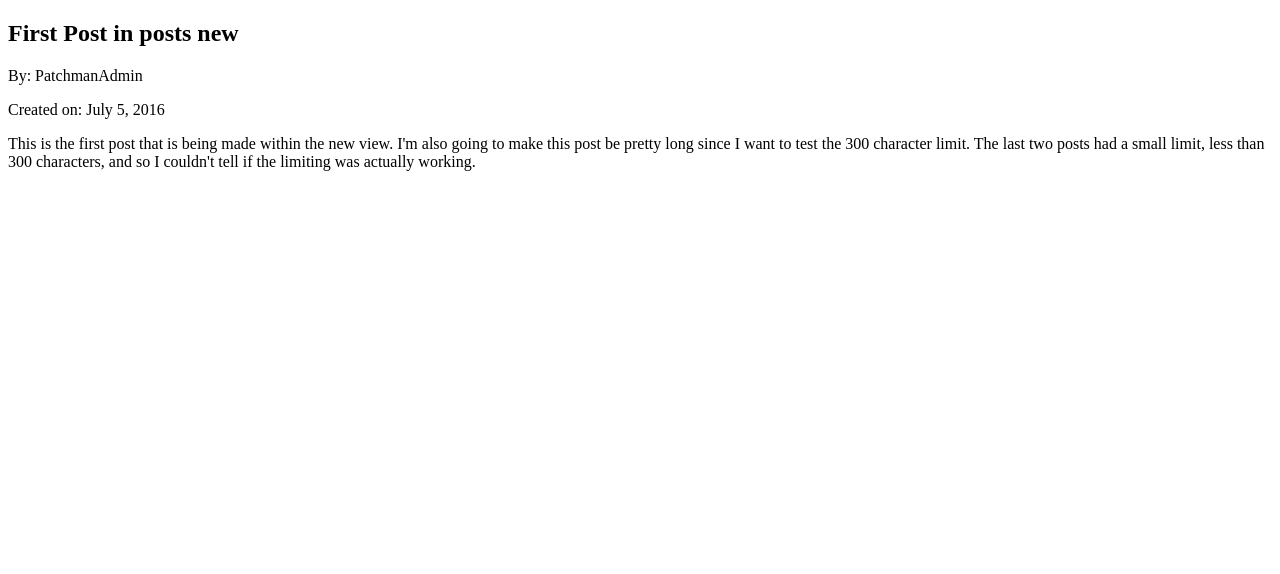
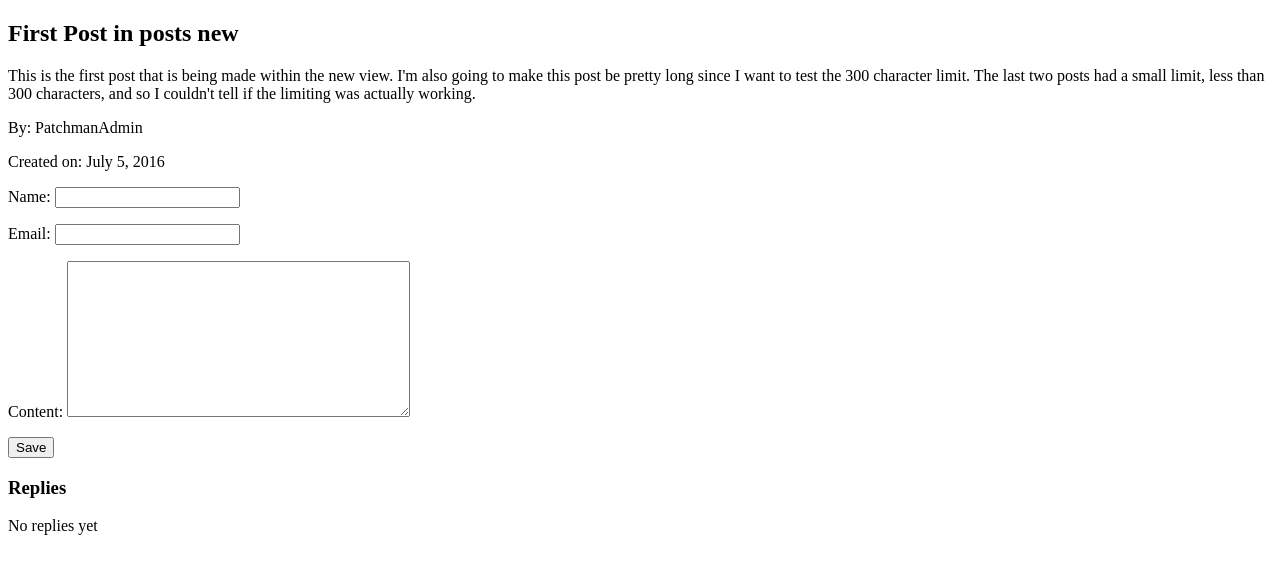
Before and after one commit to SheaMeyers/PatchmanBlog, a Django app: page /post/3/ in a window 1280 px wide. Shown: the top 574 px of the page. Run offline with Django 3.2, Linux system fonts and the light colour scheme; data comes from the database, SQL or seed files in the repository; both versions use the stored data as it was after the commit.

Commit message:
- Anonymous user can add a reply which will be displayed when it's approved -Admin can approve or remove a reply

```diff
--- a/blog/forms.py
+++ b/blog/forms.py
@@ -1,10 +1,17 @@
 from django import forms
 
-from .models import Post
+from .models import Post, Reply
 
 
 class PostForm(forms.ModelForm):
 
     class Meta:
         model = Post
-        fields = ('title', 'content',)
+        fields = ('title', 'content')
+
+
+class ReplyForm(forms.ModelForm):
+
+    class Meta:
+        model = Reply
+        fields = ('name', 'email', 'content')
--- a/blog/models.py
+++ b/blog/models.py
@@ -7,8 +7,8 @@ from django.utils import timezone
 class Post(models.Model):
     title = models.CharField(max_length=255)
     author = models.ForeignKey('auth.User')
+    content = models.TextField()
     created_date = models.DateField(default=timezone.now)
-    content = models.TextField()
 
     is_published = models.BooleanField(default=True)
     is_deleted = models.BooleanField(default=False)
@@ -16,5 +16,31 @@ class Post(models.Model):
     class Meta:
         ordering=['-created_date']
 
+    @property
+    def approved_replies(self):
+        return self.replies.filter(approved_reply=True)
+
     def publish(self):
         self.save()
+
+
+class Reply(models.Model):
+    post = models.ForeignKey(Post, related_name='replies')
+    name = models.CharField(max_length=255)
+    email = models.EmailField(max_length=255)
+    content = models.TextField()
+    created_date = models.DateField(default=timezone.now)
+
+    approved_reply = models.BooleanField(default=False)
+    is_deleted = models.BooleanField(default=False)
+
+    class Meta:
+        ordering = ['created_date']
+
+    def approve(self):
+        self.approved_reply = True
+        self.save()
+
+    def delete(self):
+        self.is_deleted = True
+        self.save()
--- a/blog/templates/home.html
+++ b/blog/templates/home.html
@@ -6,7 +6,7 @@
         <div>
             <h2><a href="{% url 'post_detail' pk=post.pk %}">{{ post.title }}</a></h2>
             <p>{{ post.content| slice:":300" }}</p>
-            <p>Number of Replies:  ADD NUMBER OF REPLIES </p>
+            <p>Number of Replies:  {{ post.approved_replies.count }}</p>
         </div>
     {% endfor %}
     {% if user.is_authenticated %}
--- a/blog/templates/post_detail.html
+++ b/blog/templates/post_detail.html
@@ -3,11 +3,42 @@
 {% block content %}
     <div>
         <h2>{{ post.title }}</h2>
+        <p>{{ post.content }}</p>
         <p>By: {{ post.author }}</p>
         <p>Created on: {{ post.created_date }}</p>
-        <p>{{ post.content }}</p>
     </div>
+
     {% if user.is_authenticated %}
         <a href="{% url 'post_edit' pk=post.pk %}">Edit Post</a>
     {% endif %}
+
+     <form method="POST" class="post-form">{% csrf_token %}
+        {{ form.as_p }}
+        <button type="submit">Save</button>
+    </form>
+
+    <h3>Replies</h3>
+    {% for reply in post.replies.all %}
+        {% if not reply.is_deleted %}
+            {% if user.is_authenticated or reply.approved_reply %}
+            <div>
+                <p>{{ reply.content }}</p>
+                <p>{{ reply.name }}</p>
+                <div>
+                    {{ reply.created_date }}
+                    {% if not reply.approved_reply %}
+                        <a href="{% url 'reply_remove' pk=reply.pk %}"></a>
+                        <a href="{% url 'reply_approve' pk=reply.pk %}"></a>
+                    {% endif %}
+                </div>
+            </div>
+            {% else %}
+                <p>No replies yet</p>
+            {% endif %}
+        {% else %}
+            <p>No replies yet</p>
+        {% endif %}
+    {% empty %}
+        <p>No replies yet</p>
+    {% endfor %}
 {% endblock %}
--- a/blog/urls.py
+++ b/blog/urls.py
@@ -7,4 +7,7 @@ urlpatterns = [
     url(r'^post/(?P<pk>\d+)/$', views.post_detail, name='post_detail'),
     url(r'^post/new/$', views.post_new, name='post_new'),
     url(r'^post/(?P<pk>\d+)/edit/$', views.post_edit, name='post_edit'),
+
+    url(r'^reply/(?P<pk>\d+)/approve/$', views.reply_approve, name='reply_approve'),
+    url(r'^reply/(?P<pk>\d+)/remove/$', views.reply_remove, name='reply_remove'),
 ]
--- a/blog/views.py
+++ b/blog/views.py
@@ -1,8 +1,9 @@
 from django.shortcuts import render, get_object_or_404, redirect
 from django.utils import timezone
+from django.contrib.auth.decorators import login_required
 
-from .models import Post
-from .forms import PostForm
+from .models import Post, Reply
+from .forms import PostForm, ReplyForm
 
 
 def home(request):
@@ -12,7 +13,19 @@ def home(request):
 
 def post_detail(request, pk):
     post = get_object_or_404(Post, pk=pk)
-    return render(request, 'post_detail.html', {'post': post})
+
+    #Reply Form
+    if request.method == "POST":
+        form = ReplyForm(request.POST)
+        if form.is_valid():
+            reply = form.save(commit=False)
+            reply.post = post
+            reply.save()
+            return redirect('post_detail', pk=post.pk)
+    else:
+        form = ReplyForm()
+
+    return render(request, 'post_detail.html', {'post': post, 'form': form})
 
 
 def post_new(request):
@@ -42,3 +55,18 @@ def post_edit(request, pk):
     else:
         form = PostForm(instance=post)
     return render(request, 'post_edit.html', {'form': form})
+
+
+@login_required
+def reply_approve(request, pk):
+    reply = get_object_or_404(Reply, pk=pk)
+    reply.approve()
+    return redirect('blog.views.post_detail', pk=reply.post.pk)
+
+
+@login_required
+def reply_remove(request, pk):
+    reply = get_object_or_404(Reply, pk=pk)
+    post_pk = reply.post.pk
+    reply.delete()
+    return redirect('blog.views.post_detail', pk=post_pk)
```
Also changed, not shown: db.sqlite3.
